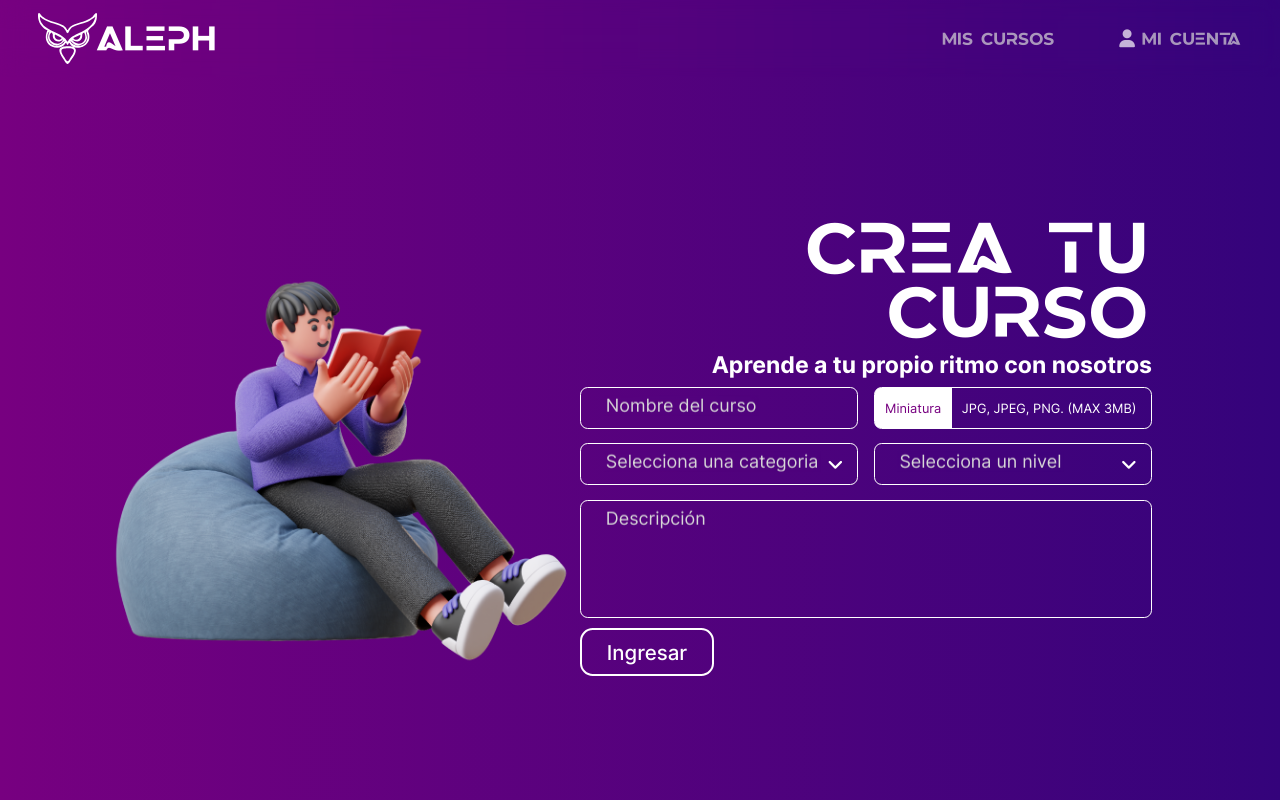
After one commit to Jhohan26/ALEPH, a PHP site: page /views/crear.php in a window 1280 px wide. The commit adds this page. Run offline with PHP 8.4, Linux system fonts and the light colour scheme; a user stored in the database is signed in; tables that the repository leaves empty hold one stand-in row (values such as "Sample post"); some libraries are stand-ins or nearby versions.

Commit message:
Se ha programado la vista de creacion de cursos

```diff
--- a/css/styles.css
+++ b/css/styles.css
@@ -12,9 +12,9 @@
 	--blanco: #ffffff;
 	--gris: #d8d8d8;
 	--gris-oscuro: #7f7f7f;
-	--rojo: #f61a1a;
+	--rojo: #ff1434;
+	--verde: #3bb76d;
 	--x: 45deg;
-	--verde: #14ff7e;
 	--transparente: #fff4;
 }
 *{
@@ -254,7 +254,7 @@ input[type="submit"]:hover{
 	background: var(--blanco);
 	color: var(--morado);
 }
-.fa-eye, .fa-eye-slash{
+.fa-eye, .fa-eye-slash, .fa-angle-down{
 	cursor: pointer;
 	padding: 0.2vw;
 	display: block;
@@ -278,7 +278,7 @@ input[type="submit"]:hover{
 	padding-left: 3.2vw;
 }
 .placeholder span{
-	color: var(--rojo-claro);
+	color: var(--rojo);
 }
 dialog{
 	display: flex;
@@ -512,3 +512,56 @@ h5{
 	background: none;
 	color: var(--blanco);
 }
+.diferente h1, .diferente h4{
+	text-align: right;
+	margin-right: 2vw;
+}
+.diferente .formulario{
+	margin-top: 0.6vw;
+	gap: 4.4vw 1.2vw;
+}
+.diferente .entrada{
+	border-radius: 0.6vw;
+	height: 3.3vw;
+	margin: 0;
+	padding: 0;
+	border: 0.1vw solid var(--blanco);
+}
+.diferente .input{
+	border-radius: 0.4vw 0 0 0.4vw;
+}
+.borde{
+	border-radius: 0 0.4vw 0.4vw 0;
+}
+.alto{
+	height: 9.2vw;
+	resize: none;
+	margin-bottom: 0.4vw;
+}
+.diferente span{
+	padding: 1vw 0.8vw;
+}
+select{
+	font-weight: 500;
+	color: var(--gris);
+	padding: 3vw;
+	font-size: 10vw;
+}
+select{
+	padding: 10px;
+	border: 1px solid #ccc;
+	border-radius: 5px;
+	background-color: #fff;
+	font-size: 16px;
+	width: 200px;
+	appearance: none;
+}
+
+select option{
+	padding: 10px;
+	background-color: #fff;
+	color: #333;
+}
+.fa-angle-down{
+	pointer-events: none;
+}
--- a/index.php
+++ b/index.php
@@ -30,7 +30,7 @@
 					<li class="cuenta"><a href="./views/cuenta.php"><i class="fa-solid fa-user"></i> MI CUENTA</a></li>
 					<div class="menu">
 						<h4><img src="https://media.giphy.com/media/hvRJCLFzcasrR4ia7z/giphy.gif" width="24"> Hola, <?php echo($_SESSION["usuario"]); ?></h4>
-						<a href="./views/logout.php">Cerrar sesion</a>
+						<a href="./views/logout.php">Cerrar sesión</a>
 					</div>
 
 				<?php }else{ ?>
--- a/php/iniciar_sesion.php
+++ b/php/iniciar_sesion.php
@@ -45,6 +45,7 @@ if ($check_usuario->rowCount() == 1){
 		$_SESSION["segundo_nombre"] = $check_usuario["segundo_nombre"];
 		$_SESSION["segundo_apellido"] = $check_usuario["segundo_apellido"];
 		$_SESSION["foto"] = $check_usuario["foto"];
+		$_SESSION["rol"] = $check_usuario["rol"];
 		if (headers_sent()){
 			echo ("<script>window.location.href='../index.php'</script>");
 		}
--- a/php/registrar.php
+++ b/php/registrar.php
@@ -127,7 +127,7 @@ $check_usuario=null;
 $contrasena = hash("SHA256", $contrasena);
 
 $guardar_usuario=conexion();
-$guardar_usuario=$guardar_usuario->prepare("INSERT INTO Usuarios VALUES(NULL, :primer_nombre,:segundo_nombre,:primer_apellido,:segundo_apellido,:usuario,:correo,:contrasena,'',0)");
+$guardar_usuario=$guardar_usuario->prepare("INSERT INTO Usuarios VALUES(NULL, :primer_nombre,:segundo_nombre,:primer_apellido,:segundo_apellido,:usuario,:correo,:contrasena,'',FALSE)");
 
 $marcadores=[
 	":primer_nombre" => $primer_nombre,
--- /dev/null
+++ b/views/crear.php
@@ -0,0 +1,108 @@
+<?php
+
+require_once("../php/main.php");
+
+session_start();
+
+if (!isset($_SESSION["id"]) OR $_SESSION["rol"] == 0){
+	if (headers_sent()){
+		echo ("<script>window.location.href='../index.php'</script>");
+	}
+	else{
+		header("Location: ../index.php");
+	}
+}
+
+ ?>
+
+<!DOCTYPE html>
+<html>
+<head>
+	<?php require_once("../inc/head.php"); ?>
+</head>
+<body>
+	<header>
+		<a class="logo" href="../index.php">
+			<img src="../logos/blanco.svg">
+			<h2 class="texto_logo">ALEPH</h2>
+		<a>
+		<nav>
+			<ul>
+				<li><a href="./inicio.php">MIS CURSOS</a></li>
+				<li class="cuenta"><a href="./cuenta.php"><i class="fa-solid fa-user"></i> MI CUENTA</a></li>
+				<div class="menu">
+					<h4><img src="https://media.giphy.com/media/hvRJCLFzcasrR4ia7z/giphy.gif" width="24"> Hola, <?php echo($_SESSION["usuario"]); ?></h4>
+					<a href="./logout.php">Cerrar sesión</a>
+				</div>
+			</ul>
+		</nav>
+	</header>
+	<main>
+		<div class="landing">
+			<div class="derecha">
+				<img src="../images/crear.png">
+			</div>
+			<div class="izquierda diferente">
+				<h1>CREA TU CURSO</h1>
+				<h4>Aprende a tu propio ritmo con nosotros</h4>
+				<form class="registro formulario" method="POST" enctype="multipart/form-data">
+					<div class="grupo">
+						<input type="text" name="nombre_curso" class="dato" required autocomplete="off" maxlength="45" minlength="4">
+						<label class="placeholder">Nombre del curso</label>
+					</div>
+					<div class="grupo">
+						<label class="entrada dato">
+							<span class="input">Miniatura</span>
+							<span class="borde">JPG, JPEG, PNG. (MAX 3MB)</span>
+							<input id="archivo" type="file" name="miniatura" accept=".jpg, .png, .jpeg" hidden required>
+						</label>
+					</div>
+					<div class="grupo">
+						<select name="categoria" class="dato" required autocomplete="off" maxlength="45" minlength="4">
+							<option disabled selected></option>
+							<?php
+							$categorias=conexion();
+							$categorias=$categorias->query("SELECT * FROM Categorias");
+							if($categorias->rowCount()>0){
+								$categorias=$categorias->fetchAll();
+								foreach($categorias as $registro){
+									echo '<option value="'.$registro['id'].'" >'.$registro['nombre'].'</option>';
+								}
+							}
+							$categorias=null;
+							?>
+						</select>
+						<label class="placeholder">Selecciona una categoria</label>
+						<i class="fa-solid fa-angle-down"></i>
+					</div>
+					<div class="grupo">
+						<select name="nivel" class="dato" required autocomplete="off" maxlength="45" minlength="4">
+							<option disabled selected></option>
+							<?php
+							$niveles=conexion();
+							$niveles=$niveles->query("SELECT * FROM Niveles");
+							if($niveles->rowCount()>0){
+								$niveles=$niveles->fetchAll();
+								foreach($niveles as $registro){
+									echo '<option value="'.$registro['id'].'" >'.$registro['nombre'].'</option>';
+								}
+							}
+							$niveles=null;
+							?>
+						</select>
+						<label class="placeholder">Selecciona un nivel</label>
+						<i class="fa-solid fa-angle-down"></i>
+					</div>
+					<div class="grupo doble alto">
+						<textarea type="text" name="descripcion" class="dato alto" required autocomplete="off" maxlength="255" minlength="10"></textarea>
+						<label class="placeholder">Descripción</label>
+					</div>
+					<input type="submit" name="" value="Ingresar">
+				</form>
+			</div>
+		</div>
+		<div class="respuesta">
+		</div>
+	</main>
+</body>
+</html>
```
Also changed, not shown: php/cambiar_foto.php (+9 -13 lines), views/foto.php (+15 -2 lines), images/crear.png (added), photos/Jhohan26_142.png (added), photos/Jhohan26_19.jpg (added), photos/Jhohan26_923.jpg (deleted), photos/YiMasterPlay_567.jpg (added).
